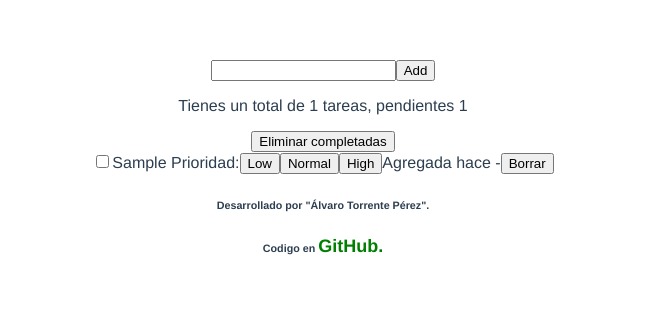
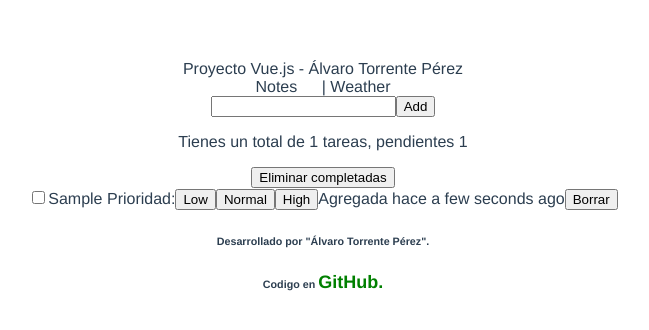
Before and after one commit to altope98/VueJS-Notes, a Vue app: page / in a window 1280 px wide. Both pictures are taken after typing "Sample" into the empty fields and a click on the button "Add". Shown: the top 330 px of the page, without its empty margins (317-966 px from the left). Built offline with nearby package versions, Linux system fonts and the light colour scheme; no server answers.

Commit message:
faltan rutas, weather, filtro, tiempo, visual

```diff
--- a/package.json
+++ b/package.json
@@ -12,8 +12,11 @@
     "axios": "^0.19.2",
     "bootstrap": "^4.4.1",
     "core-js": "^3.4.4",
+    "jquery": "^3.4.1",
+    "moment": "^2.24.0",
     "vue": "^2.6.10",
-    "vue-generate-component": "^2.1.1"
+    "vue-generate-component": "^2.1.1",
+    "vue-router": "^3.1.5"
   },
   "devDependencies": {
     "@vue/cli-plugin-babel": "^4.1.0",
--- a/src/App.vue
+++ b/src/App.vue
@@ -1,9 +1,23 @@
 <template>
-  <div id="app">
+  <div id="app" class="container">
     <header class="header">
         <!-- titulo -->
+        <label class="h1">Proyecto Vue.js - Álvaro Torrente Pérez</label>
         <!-- menu -->
+        <nav class="navbar navbar-expand-lg" >
+        <div class="collapse navbar-collapse justify-content-center">
+          <li class="nav-item active" style="margin-right:20px;">
+            Notes
+            <!-- <router-link to="/" style="color:green;">Notes</router-link> |  -->
+          </li> |
+          <li class="nav-item active">
+            Weather
+             <!-- <router-link to="/weather" style="color:green;">Weather</router-link> -->
+          </li>
+       </div>
+      </nav>
     </header>
+
     <listaNotas></listaNotas>
 
     <footer class="footer">
@@ -14,15 +28,11 @@
 </template>
 
 <script>
-
 import listaNotas from './components/listaNotas.vue'
-//import nota from './components/nota.vue'
-
 
 export default {
   name: 'app',
   components: {
-    //nota,
     listaNotas
   },
   mounted () {
@@ -36,13 +46,16 @@ export default {
   methods:{
 
   }
-
-
-
 }
 </script>
 
 <style>
+
+li{
+
+display: inline;
+
+}
 #app {
   font-family: 'Avenir', Helvetica, Arial, sans-serif;
   -webkit-font-smoothing: antialiased;
--- a/src/components/listaNotas.vue
+++ b/src/components/listaNotas.vue
@@ -2,8 +2,11 @@
 
 <div class="container-fluid">
 
-    <input type="text" v-model="texto" v-on:keypress.enter="crearNota">
+    <input type="text" v-model="texto" v-on:keypress.enter="crearNota" >
     <button v-on:click="crearNota">Add</button>
+
+     <!-- <input type="text" v-model="busqueda" > -->
+
 
   <section class="lista-notas">
     <p>Tienes un total de {{total}} tareas, pendientes {{pendientes}}</p>
@@ -14,15 +17,11 @@
       v-bind:text="elemento.text"
       v-bind:seleccion="elemento.seleccion"
       v-bind:prioridad="elemento.prioridad"
+      v-bind:fecha="elemento.fecha"
       @pulsadocheck="comprobacion(elemento)"
       @pulsadocambio="cambiarprioridad"
       @pulsadoborrar="del_nota(index)"/>
-
-
-
   </section>
-
-
 </div>
 </template>
 
@@ -30,6 +29,8 @@
 
 import nota from './nota.vue'
 import axios from 'axios'
+
+
   export default  {
     name: 'lista-notas',
     components: {
@@ -50,6 +51,7 @@ import axios from 'axios'
     data(){
       return{
         texto: '',
+        busqueda: '',
         arr:[],
         completadas: 0,
         pendientes: 0,
@@ -63,17 +65,8 @@ import axios from 'axios'
       this.ordenar();
     },
 
-    ordenar: function(){
-      this.arr=this.arr.sort(function (a, b) {
-        if (b.prioridad > a.prioridad) {
-          return 1;
-        }
-        if (b.prioridad < a.prioridad) {
-          return -1;
-        }
-        return 0;
-      });
-    },
+
+
     comprobacion: function (elemento) {
       if(elemento.seleccion==false){
         elemento.seleccion=true;
@@ -88,7 +81,7 @@ import axios from 'axios'
       localStorage.pendientes=JSON.stringify(this.pendientes);
     },
     crearNota: function(){
-      this.arr.push({ text: this.texto, seleccion: false, prioridad: 0});
+      this.arr.push({ text: this.texto, seleccion: false, prioridad: 0, fecha: new Date});
       this.texto='';
       this.total++;
       this.pendientes++;
@@ -117,6 +110,20 @@ import axios from 'axios'
       localStorage.total=JSON.stringify(this.total);
 
     },
+
+    ordenar: function(){
+       this.arr=this.arr.sort(function (a, b) {
+        if (b.prioridad > a.prioridad) {
+          return 1;
+        }
+        if (b.prioridad < a.prioridad) {
+          return -1;
+        }
+        return 0;
+      });
+
+    },
+
     },
     computed: {
 
--- a/src/components/nota.vue
+++ b/src/components/nota.vue
@@ -5,11 +5,11 @@
     <input type="checkbox" v-model="seleccion" @click="check">
     <label  v-bind:class="{tachado:seleccion}" >{{text}}</label> <!-- v-bind:class="{changeprioridad:prioridad}" -->
     <label>Prioridad:</label>
-        <button  @click="pulsadocambio(0)">Low</button>
+        <button  @click="pulsadocambio(0)" class="btn btn-danger">Low</button>
         <button  @click="pulsadocambio(1)">Normal</button>
         <button  @click="pulsadocambio(2)">High</button>
 
-    <label>Agregada hace {{transcurrido}}</label>
+    <label>Agregada hace {{ moment(this.fecha)}}</label><!--  -->
     <button @click="pulsadoborrar()">Borrar</button>
 
     </div>
@@ -17,10 +17,10 @@
 </template>
 
 <script lang="js">
-
+import moment from 'moment'
   export default  {
     name: 'nota',
-    props: ['text', 'seleccion', 'prioridad', 'clave'],
+    props: ['text', 'seleccion', 'prioridad', 'clave', 'fecha'],
 
     data() {
     return {
@@ -39,17 +39,11 @@
       pulsadoborrar:function () {
         this.$emit("pulsadoborrar")
       },
-      /*intervalo: function () {
-        setInterval(() => {
-            if(this.transcurrido=="-"){
-                this.transcurrido=this.temporizador+" minuto";
-            }else{
-                this.temporizador++;
-                this.transcurrido=this.temporizador+" minutos";
-            }
-          }, 60000);
-      },*/
+      moment: function (date) {
+        return moment().locale("es").startOf(date).fromNow();
+      }
     },
+
     computed: {
 
     }
```
Also changed, not shown: 1 other file (tests, documents, lock files or other folders).
